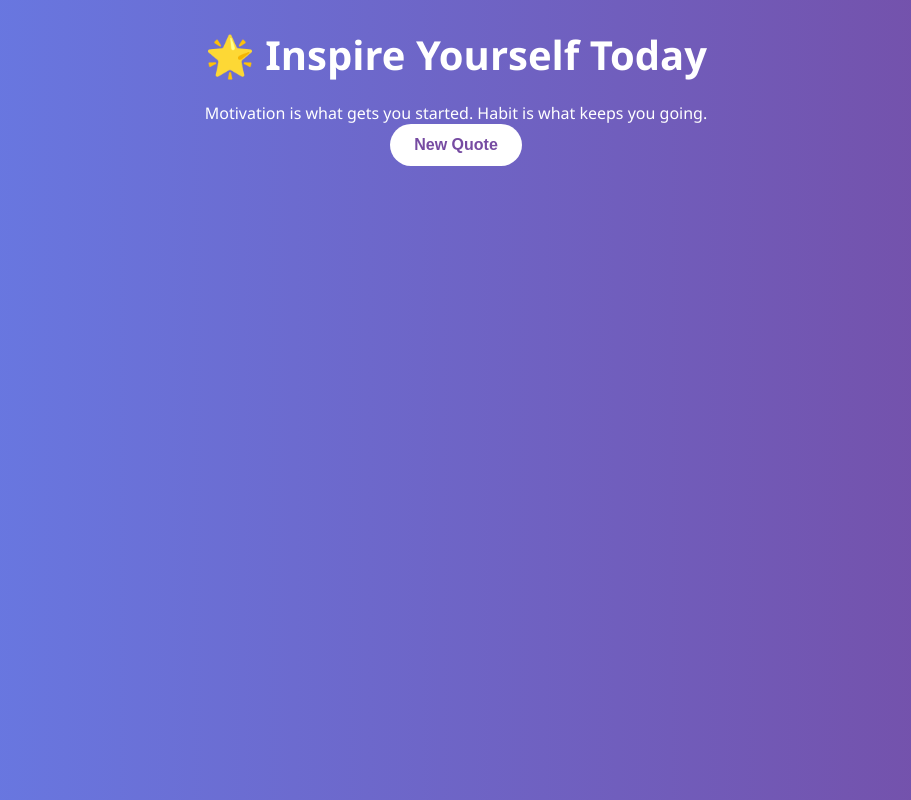
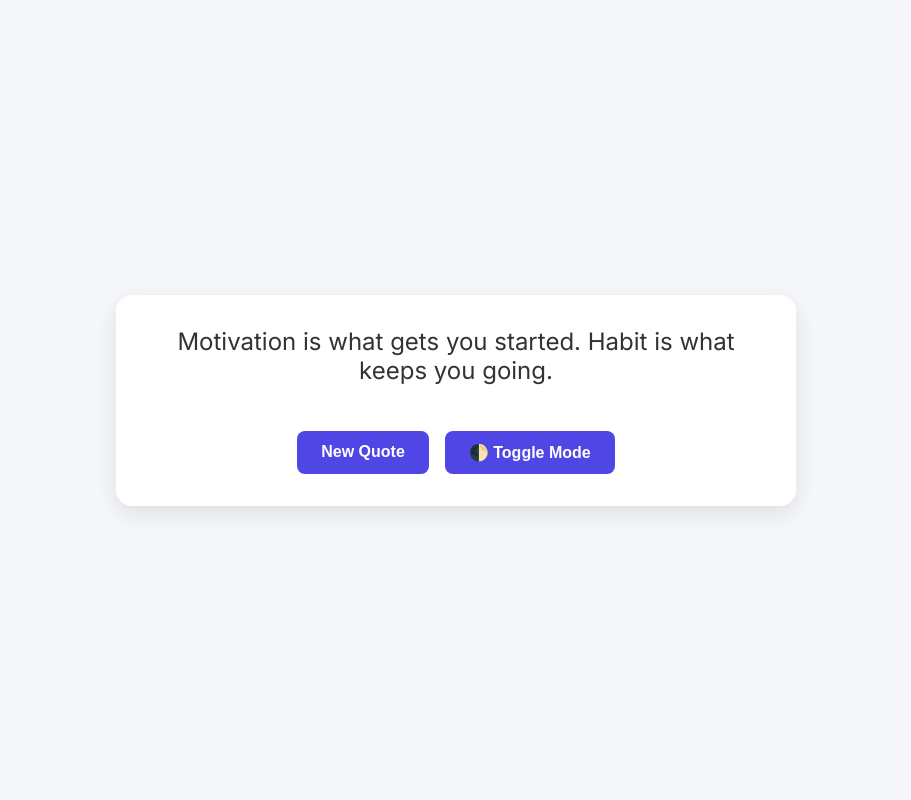
Before and after one commit to frankfolabi/keep-moving, a Flask app: page / in a window 1280 px wide. Shown: the whole page, without its empty margins (184-1095 px from the left). Run offline with Flask 2, Linux system fonts and the light colour scheme.

Commit message:
Update index file to support dark mode.

```diff
--- a/templates/index.html
+++ b/templates/index.html
@@ -2,70 +2,114 @@
 <html lang="en">
 <head>
   <meta charset="UTF-8">
-    <title>Inspire Yourself</title>
+  <title>Inspirational Quotes</title>
+  <link href="https://fonts.googleapis.com/css2?family=Inter:wght@400;600&display=swap" rel="stylesheet">
   <style>
-        body {
-            font-family: 'Segoe UI', sans-serif;
-            background: linear-gradient(to right, #667eea, #764ba2);
-            color: #fff;
-            text-align: center;
-            margin: 0;
-            padding: 0;
+    :root {
+      --bg: #f5f7fa;
+      --text: #333;
+      --card-bg: #fff;
+      --button-bg: #4F46E5;
+      --button-hover: #4338ca;
     }
 
-        .container {
-            max-width: 700px;
-            margin: 100px auto;
-            background: rgba(255, 255, 255, 0.1);
-            padding: 40px;
-            border-radius: 15px;
-            box-shadow: 0 8px 30px rgba(0, 0, 0, 0.2);
+    body.dark {
+      --bg: #1e1e2f;
+      --text: #f0f0f0;
+      --card-bg: #2a2a40;
+      --button-bg: #6366f1;
+      --button-hover: #818cf8;
     }
 
-        h1 {
-            font-size: 2.5rem;
-            margin-bottom: 20px;
+    body {
+      font-family: 'Inter', sans-serif;
+      background: var(--bg);
+      color: var(--text);
+      display: flex;
+      justify-content: center;
+      align-items: center;
+      height: 100vh;
+      margin: 0;
+      transition: background 0.3s ease, color 0.3s ease;
     }
 
-        blockquote {
+    .card {
+      background: var(--card-bg);
+      padding: 2rem 2.5rem;
+      border-radius: 1rem;
+      box-shadow: 0 8px 24px rgba(0,0,0,0.1);
+      max-width: 600px;
+      text-align: center;
+      transition: all 0.3s ease;
+    }
+
+    .quote {
       font-size: 1.5rem;
-            font-style: italic;
-            margin: 30px 0;
-            line-height: 1.6;
+      font-weight: 400;
+      margin-bottom: 1.5rem;
+      min-height: 80px;
+    }
+
+    .buttons {
+      display: flex;
+      justify-content: center;
+      gap: 1rem;
     }
 
     button {
-            background: #fff;
-            color: #764ba2;
+      padding: 0.75rem 1.5rem;
+      font-size: 1rem;
+      font-weight: 600;
+      color: white;
+      background-color: var(--button-bg);
       border: none;
-            padding: 12px 24px;
-            font-size: 1rem;
-            font-weight: bold;
-            border-radius: 30px;
+      border-radius: 8px;
       cursor: pointer;
-            transition: 0.3s ease;
+      transition: background-color 0.2s ease;
     }
 
     button:hover {
-            background: #f1f1f1;
+      background-color: var(--button-hover);
     }
   </style>
 </head>
 <body>
-  <h1>🌟 Inspire Yourself Today</h1>
-  <div id="quote-box">{{ quote }}</div>
+  <div class="card">
+    <div id="quote-box" class="quote">{{ quote }}</div>
+    <div class="buttons">
       <button onclick="getQuote()">New Quote</button>
+      <button onclick="toggleDarkMode()">🌓 Toggle Mode</button>
+    </div>
+  </div>
 
   <script>
+    // Fetch new quote from Flask API
     async function getQuote() {
+      const quoteBox = document.getElementById("quote-box");
+      quoteBox.textContent = "Loading...";
       try {
-        const response = await fetch('/quote');
-        const data = await response.json();
-        document.getElementById('quote-box').textContent = data.quote;
+        const res = await fetch("/quote");
+        const data = await res.json();
+        quoteBox.textContent = data.quote;
       } catch (err) {
-        console.error('Failed to fetch quote:', err);
+        quoteBox.textContent = "Oops! Couldn’t load a quote.";
+        console.error(err);
       }
     }
+
+    // Toggle between light and dark
+    function toggleDarkMode() {
+      document.body.classList.toggle('dark');
+      localStorage.setItem('theme', document.body.classList.contains('dark') ? 'dark' : 'light');
+    }
+
+    // Set theme on load
+    (function () {
+      const saved = localStorage.getItem('theme');
+      if (saved === 'dark') {
+        document.body.classList.add('dark');
+      }
+    })();
   </script>
 </body>
 </html>
```
Lines whose indentation alone changed are shown as unchanged.
